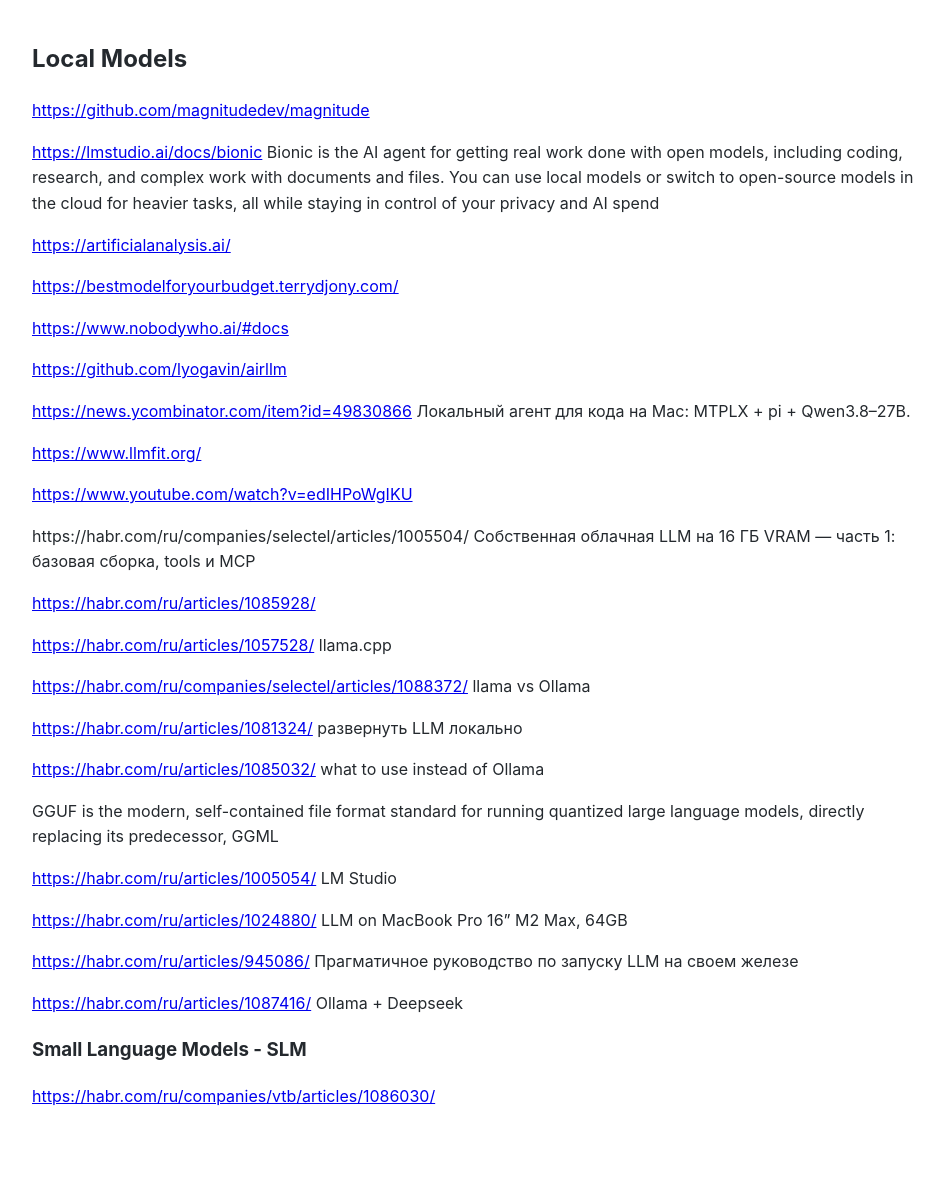
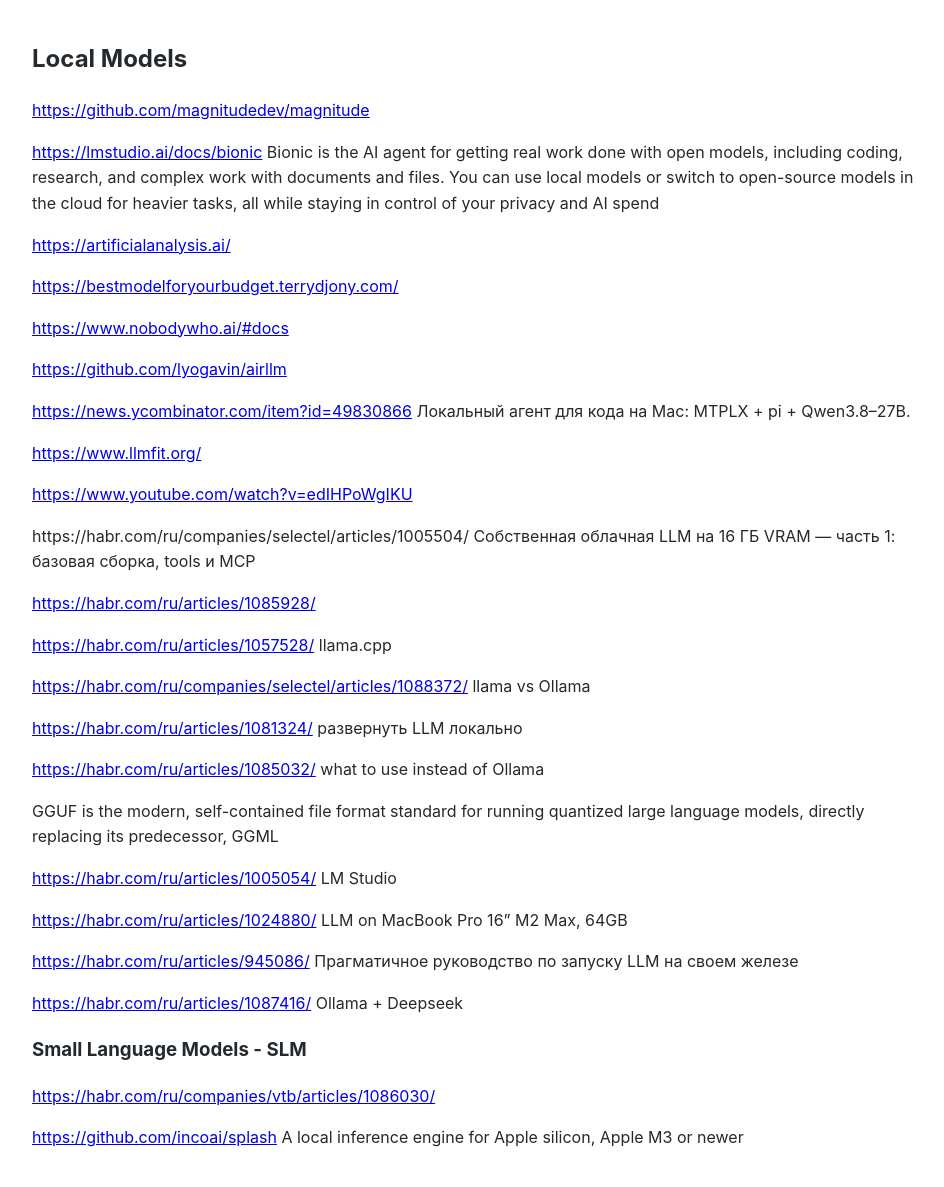
Before and after one commit to Michael-Lubinsky/michael-lubinsky.github.com, a Jekyll site: the page built from ml/local_llm.md, in a window 1280 px wide. Shown: the whole page, without its empty margins (158-1102 px from the left). Built offline with Jekyll 4.4.1, drawn with Linux system fonts in a browser that asks for light colours; our own code applies the rules of GitHub Pages for plain Markdown files; before the commit the page ends 1145 px from its top, so only the background shows below that.

Commit message:
Update local_llm.md

```diff
--- a/ml/local_llm.md
+++ b/ml/local_llm.md
@@ -45,3 +45,5 @@
 
 ### Small Language Models - SLM
 <https://habr.com/ru/companies/vtb/articles/1086030/>
+
+<https://github.com/incoai/splash> A local inference engine for Apple silicon, Apple M3 or newer
```
